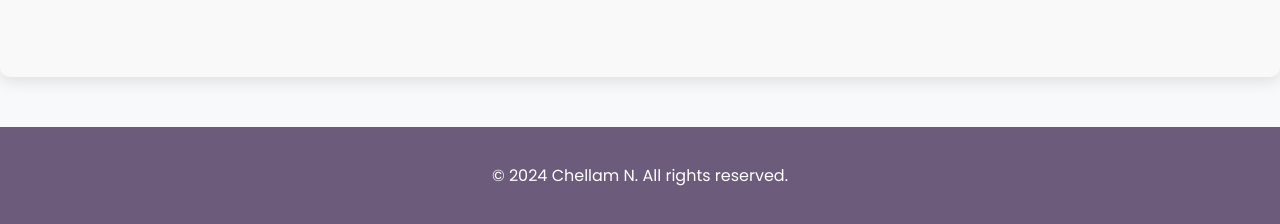
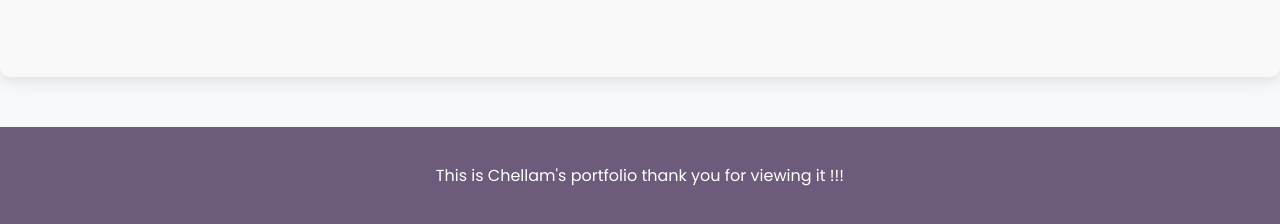
Before and after one commit to Deepavignesh-1894/chellam-portfolio, a plain HTML site: page index.html in a window 1280 px wide. Shown: the part 3698-3922 px from the top of the page. Drawn offline with Linux system fonts and the light colour scheme.

Commit message:
Update index.html

```diff
--- a/index.html
+++ b/index.html
@@ -115,7 +115,7 @@
 
 
     <footer>
-        <p>&copy; 2024 Chellam N. All rights reserved.</p>
+        <p>This is Chellam's portfolio thank you for viewing it !!!</p>
     </footer>
 
 </body>
```
